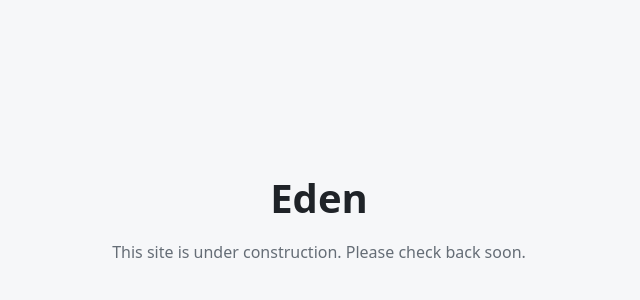
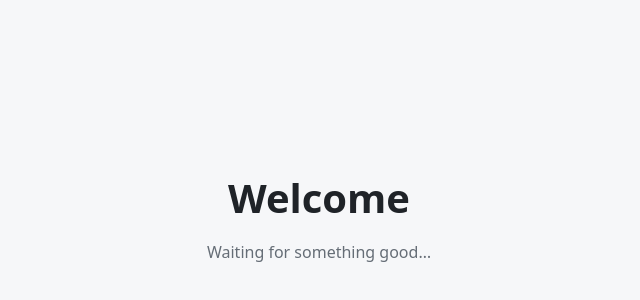
Before and after one commit to wwdzgz/eden-landing, a plain HTML site: page index.html in a window 1280 px wide. Shown: the part 184-484 px from the top of the page, without its empty margins (321-961 px from the left). Drawn offline with Linux system fonts and the light colour scheme.

Commit message:
Update index.html

```diff
--- a/index.html
+++ b/index.html
@@ -13,8 +13,8 @@
 </head>
 <body>
 <main>
-<h1>Eden</h1>
-<p>This site is under construction. Please check back soon.</p>
+<h1>Welcome</h1>
+<p>Waiting for something good…</p>
 </main>
 </body>
 </html>
```
